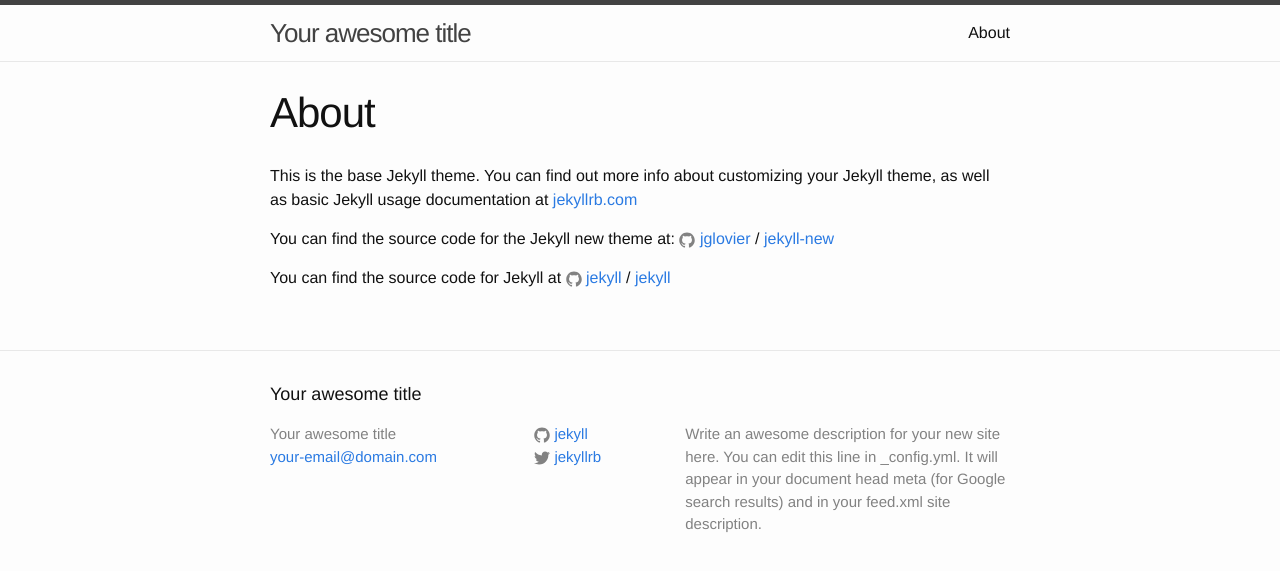
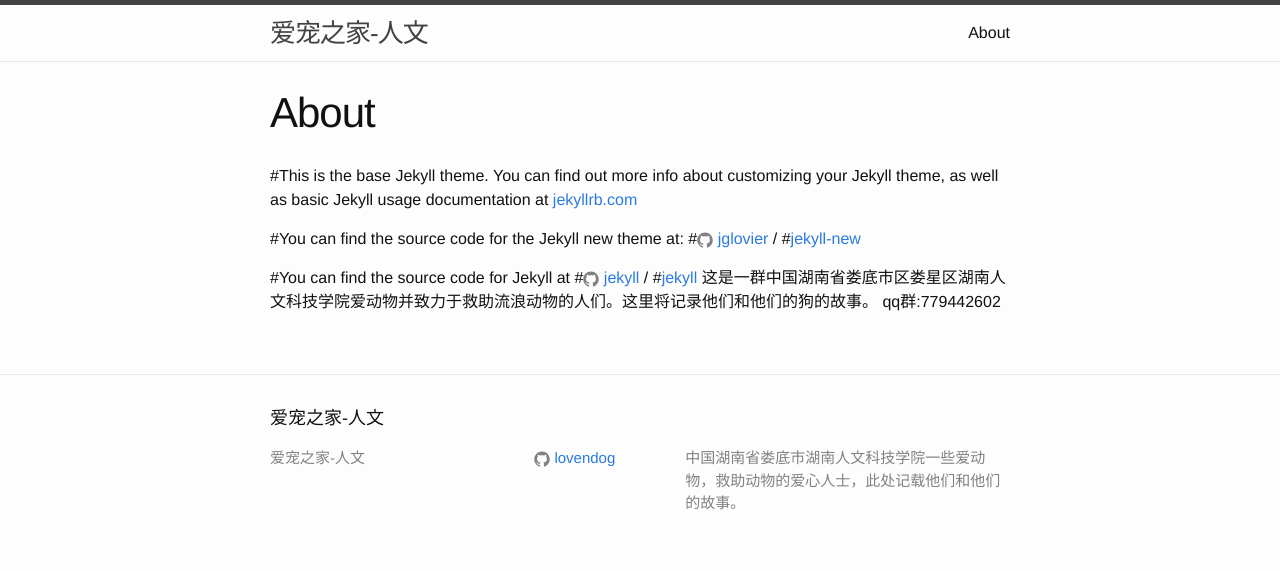
Before and after one commit to lovendog/lovendog.github.io, a Jekyll site: the page built from about.md, in a window 1280 px wide. Shown: the top 571 px of the page. Built offline with Jekyll 4.4.1, drawn with Linux system fonts in a browser that asks for light colours.

Commit message:
add about

```diff
--- a/_config.yml
+++ b/_config.yml
@@ -6,16 +6,15 @@
 # 'jekyll serve'. If you change this file, please restart the server process.
 
 # Site settings
-title: Your awesome title
-email: your-email@domain.com
-description: > # this means to ignore newlines until "baseurl:"
-  Write an awesome description for your new site here. You can edit this
-  line in _config.yml. It will appear in your document head meta (for
-  Google search results) and in your feed.xml site description.
+title: 爱宠之家-人文
+qq-group: 779442602
+#email:
+description: >
+        中国湖南省娄底市湖南人文科技学院一些爱动物，救助动物的爱心人士，此处记载他们和他们的故事。
 baseurl: "" # the subpath of your site, e.g. /blog
 url: "http://yourdomain.com" # the base hostname & protocol for your site
-twitter_username: jekyllrb
-github_username:  jekyll
+#twitter_username: jekyllrb
+github_username:  lovendog
 
 # Build settings
 markdown: kramdown
--- a/about.md
+++ b/about.md
@@ -4,12 +4,14 @@ title: About
 permalink: /about/
 ---
 
-This is the base Jekyll theme. You can find out more info about customizing your Jekyll theme, as well as basic Jekyll usage documentation at [jekyllrb.com](http://jekyllrb.com/)
+#This is the base Jekyll theme. You can find out more info about customizing your Jekyll theme, as well as basic Jekyll usage documentation at [jekyllrb.com](http://jekyllrb.com/)
 
-You can find the source code for the Jekyll new theme at:
-{% include icon-github.html username="jglovier" %} /
-[jekyll-new](https://github.com/jglovier/jekyll-new)
+#You can find the source code for the Jekyll new theme at:
+#{% include icon-github.html username="jglovier" %} /
+#[jekyll-new](https://github.com/jglovier/jekyll-new)
 
-You can find the source code for Jekyll at
-{% include icon-github.html username="jekyll" %} /
-[jekyll](https://github.com/jekyll/jekyll)
+#You can find the source code for Jekyll at
+#{% include icon-github.html username="jekyll" %} /
+#[jekyll](https://github.com/jekyll/jekyll)
+这是一群中国湖南省娄底市区娄星区湖南人文科技学院爱动物并致力于救助流浪动物的人们。这里将记录他们和他们的狗的故事。
+qq群:779442602
```
Also changed, not shown: 7 other files.
